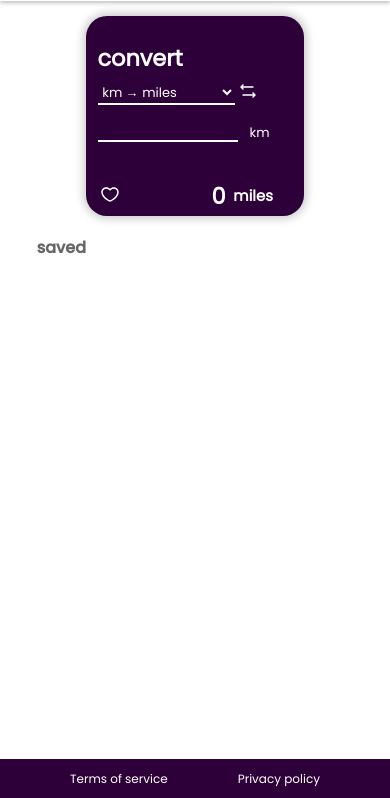
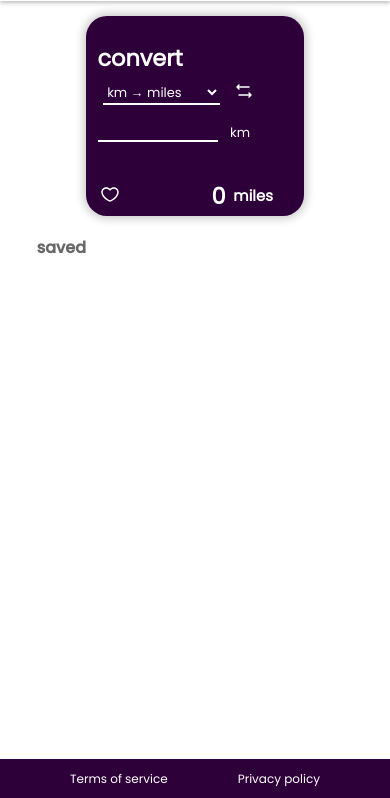
Before and after one commit to MarcoNobody1/Prueba-Oxygen, a website: page index.html in a window 390 px wide. Shown: the part 46-844 px from the top of the page. Drawn offline with Linux system fonts and the light colour scheme.

Commit message:
Update style.css

```diff
--- a/style.css
+++ b/style.css
@@ -21,7 +21,7 @@
     }
 
     #selector {
-        min-width: 70%;
+        min-width: 60%;
     }
 
     .icon2 {
@@ -29,7 +29,7 @@
     }
 
     #input {
-        min-width: 70%;
+        min-width: 60%;
         margin-right: 5%;
     }
 
```
